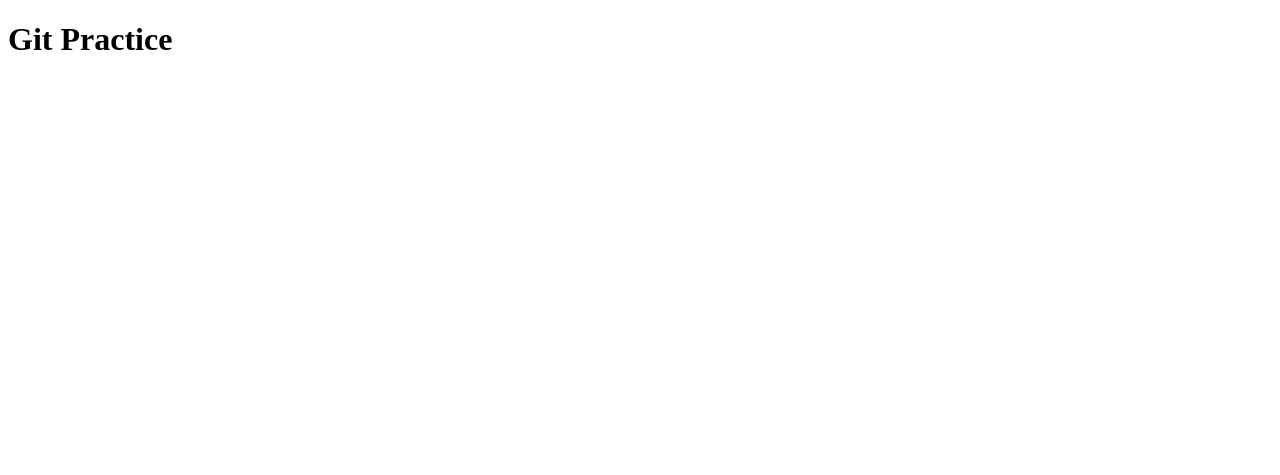
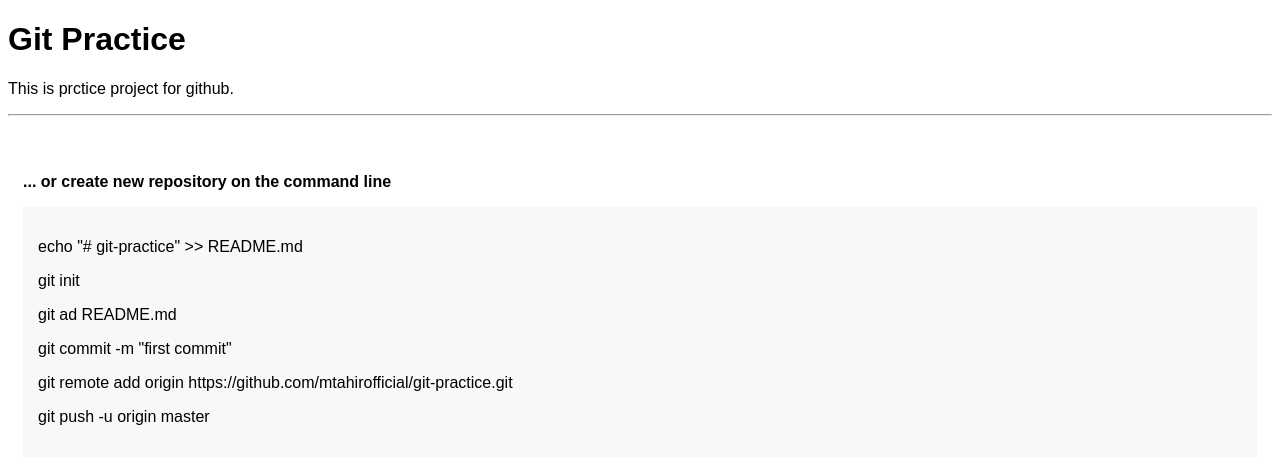
Before and after one commit to mtahirofficial/git-practice, a plain HTML site: page index.html in a window 1280 px wide. Drawn offline with Linux system fonts and the light colour scheme.

Commit message:
git commands added

```diff
--- a/index.html
+++ b/index.html
@@ -1,12 +1,39 @@
 <!DOCTYPE html>
 <html lang="en">
+
 <head>
     <meta charset="UTF-8">
     <meta name="viewport" content="width=device-width, initial-scale=1.0">
     <meta http-equiv="X-UA-Compatible" content="ie=edge">
     <title>Home - Git Practive</title>
+
+    <style>
+        body {
+            font-family: sans-serif
+        }
+    </style>
 </head>
+
 <body>
     <h1>Git Practice</h1>
+
+    <p>This is prctice project for github.</p>
+    <hr>
+    <br>
+    <div style="padding: 15px;">
+        <p>
+            <b>... or create new repository on the command line</b>
+        </p>
+        <div style="padding: 15px; background-color: #F6F8FA">
+            <p>echo &quot;# git-practice&quot; &gt;&gt; README.md</p>
+            <p>git init</p>
+            <p>git ad README.md</p>
+            <p>git commit -m &quot;first commit&quot;</p>
+            <p>git remote add origin https://github.com/mtahirofficial/git-practice.git</p>
+            <p>git push &hyphen;u origin master</p>
+        </div>
+    </div>
+
 </body>
+
 </html>
```
Also changed, not shown: github.PNG (added).
